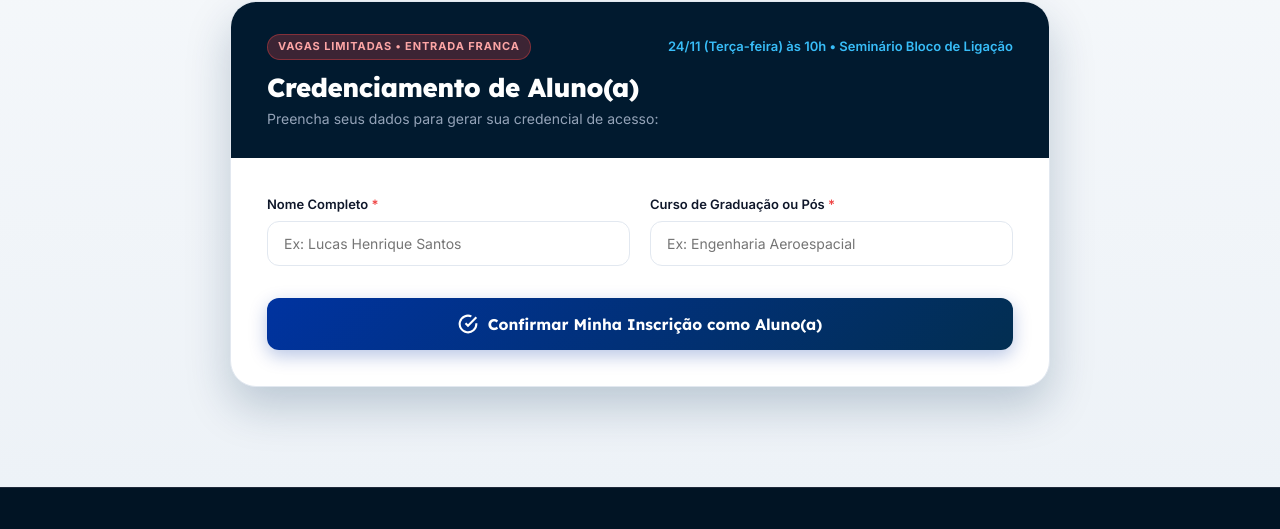
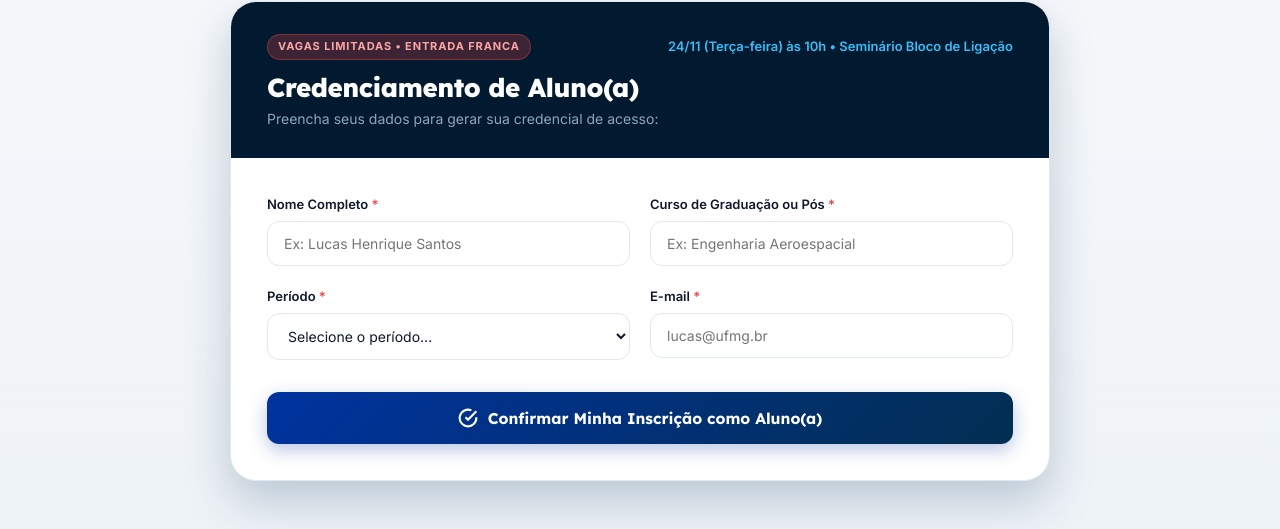
Before and after one commit to Pedro130505/one_page_boeing, a plain HTML site: page index.html in a window 1280 px wide. Shown: the part 1909-2438 px from the top of the page. Drawn offline with Linux system fonts and the light colour scheme.

Commit message:
feat: add nome, curso, periodo, email to student registration form

```diff
--- a/index.html
+++ b/index.html
@@ -388,6 +388,31 @@
                 </div>
               </div>
 
+              <div class="form-group-row">
+                <div class="form-group">
+                  <label class="form-label" for="aluno-periodo">Período <span class="required">*</span></label>
+                  <select id="aluno-periodo" class="form-select" required>
+                    <option value="">Selecione o período...</option>
+                    <option value="1º Período">1º Período</option>
+                    <option value="2º Período">2º Período</option>
+                    <option value="3º Período">3º Período</option>
+                    <option value="4º Período">4º Período</option>
+                    <option value="5º Período">5º Período</option>
+                    <option value="6º Período">6º Período</option>
+                    <option value="7º Período">7º Período</option>
+                    <option value="8º Período">8º Período</option>
+                    <option value="9º Período">9º Período</option>
+                    <option value="10º Período">10º Período</option>
+                    <option value="Formando / 10º+ Período">Formando / 10º+ Período</option>
+                    <option value="Pós-Graduação (Mestrado / Doutorado)">Pós-Graduação (Mestrado / Doutorado)</option>
+                  </select>
+                </div>
+                <div class="form-group">
+                  <label class="form-label" for="aluno-email">E-mail <span class="required">*</span></label>
+                  <input type="email" id="aluno-email" class="form-input" placeholder="lucas@ufmg.br" required>
+                </div>
+              </div>
+
               <div class="form-submit-row">
                 <button type="submit" class="btn-submit-reg">
                   <svg width="20" height="20" viewBox="0 0 24 24" fill="none" stroke="currentColor" stroke-width="2.5"><path d="M22 11.08V12a10 10 0 1 1-5.93-9.14"></path><polyline points="22 4 12 14.01 9 11.01"></polyline></svg>
--- a/script.js
+++ b/script.js
@@ -96,11 +96,15 @@ function initForms() {
       e.preventDefault();
       const nome = document.getElementById('aluno-nome').value.trim();
       const curso = document.getElementById('aluno-curso').value.trim();
+      const periodo = document.getElementById('aluno-periodo').value;
+      const email = document.getElementById('aluno-email').value.trim();
 
       const regData = {
         tipo: 'Aluno(a) UFMG',
         nome,
-        curso,
+        curso: `${curso} • ${periodo}`,
+        periodo,
+        email,
         id: generateTicketId('ALU'),
         dataRegistro: new Date().toISOString()
       };
```
